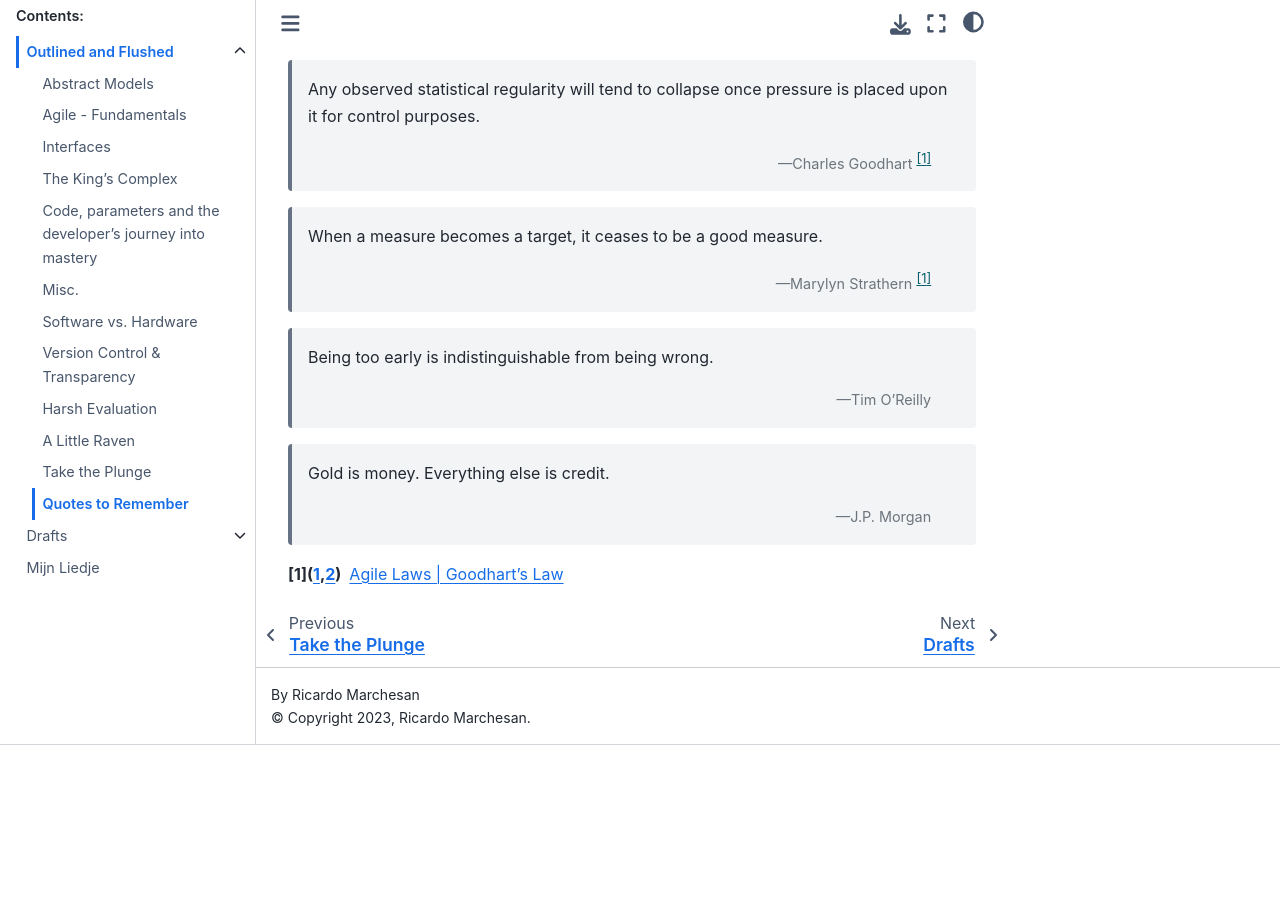
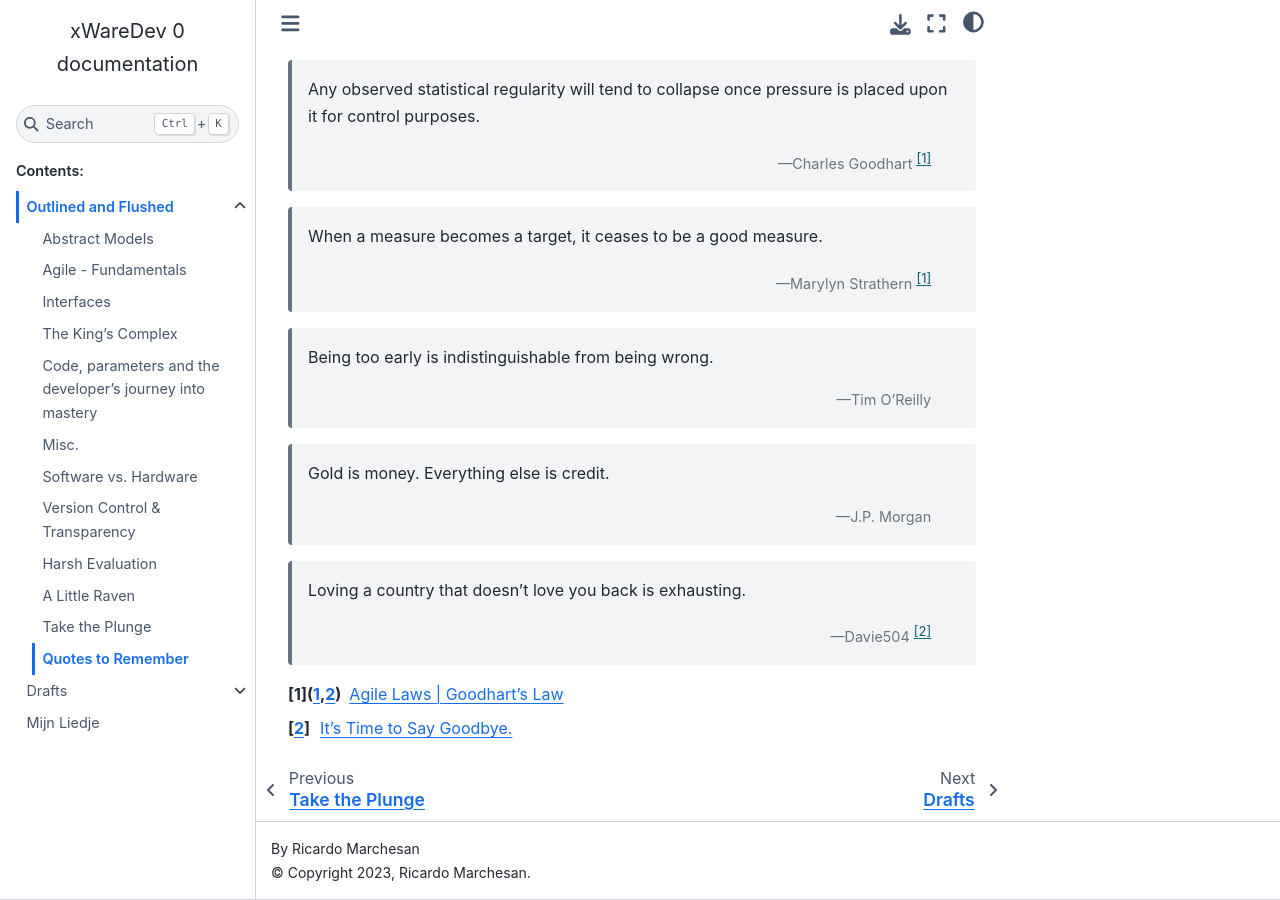
Before and after one commit to rikardonm/betina, a Sphinx documentation site: the page built from source/outlined/quotes_to_remember.rst, in a window 1280 px wide and 900 px high, scrolled down 1300 px. Built offline with Sphinx 7.4.7 and the Sphinx Book theme 1.1.4, drawn with Linux system fonts in a browser that asks for light colours; before the commit the page ends 2045 px from its top, so only the background shows below that.

Commit message:
Add another quote

```diff
--- a/source/outlined/quotes_to_remember.rst
+++ b/source/outlined/quotes_to_remember.rst
@@ -61,5 +61,10 @@
 
     -- J.P. Morgan
 
+    Loving a country that doesn't love you back is exhausting.
+
+    -- Davie504 [#aa4]_
+
 
 .. [#aa3] `Agile Laws | Goodhart's Law <https://agilelaws.com/agile-decision-heuristics-and-mental-models/goodharts-law.html>`_
+.. [#aa4] `It's Time to Say Goodbye. <https://www.youtube.com/watch?v=qaDufiqttxk>`_
```
